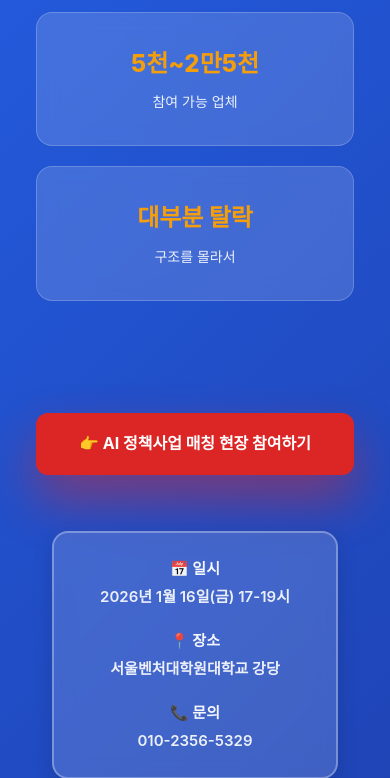
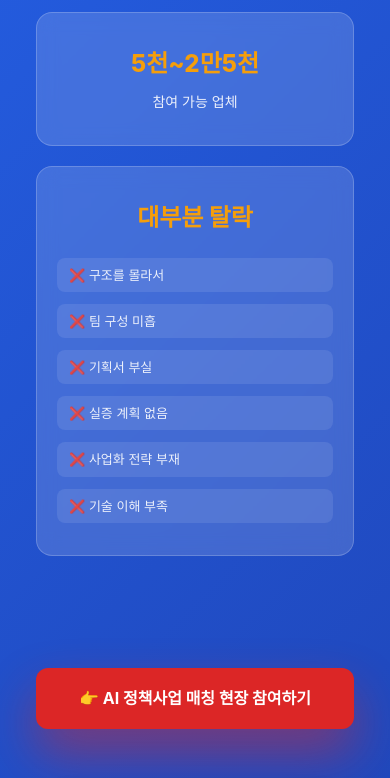
Before and after one commit to onlyonemaster/onlyopen, a PHP site: page / in a window 390 px wide. Shown: the part 536-1314 px from the top of the page. Run offline with PHP 8.4, Linux system fonts and the light colour scheme.

Commit message:
feat: 세 번째 통계 카드에 6가지 탈락 이유 추가
변경 내용:
- '대부분 탈락' 카드 내용을 6가지 구체적 이유로 확장
- 2열 그리드 레이아웃 (왼쪽 3개, 오른쪽 3개)

탈락 이유 6가지:
왼쪽 열:
  ❌ 구조를 몰라서
  ❌ 팀 구성 미흡
  ❌ 기획서 부실

오른쪽 열:
  ❌ 실증 계획 없음
  ❌ 사업화 전략 부재
  ❌ 기술 이해 부족

CSS:
- .stat-reasons: 2열 그리드
- .reason-column: 세로 배치
- .reason-item: 반투명 배경, 둥근 모서리
- 모바일(480px)에서 1열로 전환

시각적 효과:
- 탈락 이유가 구체적으로 명시됨
- 문제점을 명확히 인식시킴
- 컨소시엄의 필요성 강조

```diff
--- a/kaiba-meet/index.html
+++ b/kaiba-meet/index.html
@@ -36,7 +36,18 @@
                     </div>
                     <div class="stat-card stat-card-wide">
                         <div class="stat-number">대부분 탈락</div>
-                        <div class="stat-label">구조를 몰라서</div>
+                        <div class="stat-reasons">
+                            <div class="reason-column">
+                                <div class="reason-item">❌ 구조를 몰라서</div>
+                                <div class="reason-item">❌ 팀 구성 미흡</div>
+                                <div class="reason-item">❌ 기획서 부실</div>
+                            </div>
+                            <div class="reason-column">
+                                <div class="reason-item">❌ 실증 계획 없음</div>
+                                <div class="reason-item">❌ 사업화 전략 부재</div>
+                                <div class="reason-item">❌ 기술 이해 부족</div>
+                            </div>
+                        </div>
                     </div>
                 </div>
 
--- a/kaiba-meet/style.css
+++ b/kaiba-meet/style.css
@@ -133,6 +133,30 @@ strong {
 .stat-label {
     font-size: clamp(14px, 2vw, 16px);
     opacity: 0.9;
+}
+
+/* Stat Reasons (for wide card) */
+.stat-reasons {
+    display: grid;
+    grid-template-columns: 1fr 1fr;
+    gap: 20px;
+    margin-top: 20px;
+}
+
+.reason-column {
+    display: flex;
+    flex-direction: column;
+    gap: 12px;
+}
+
+.reason-item {
+    font-size: clamp(13px, 2vw, 15px);
+    opacity: 0.9;
+    text-align: left;
+    padding: 8px 12px;
+    background: rgba(255, 255, 255, 0.1);
+    border-radius: 8px;
+    line-height: 1.4;
 }
 
 /* CTA Button */
@@ -777,6 +801,11 @@ strong {
         padding: 18px 24px;
     }
 
+    .stat-reasons {
+        grid-template-columns: 1fr;
+        gap: 12px;
+    }
+
     .event-info {
         padding: 24px 16px;
         margin: 24px 16px;
```
